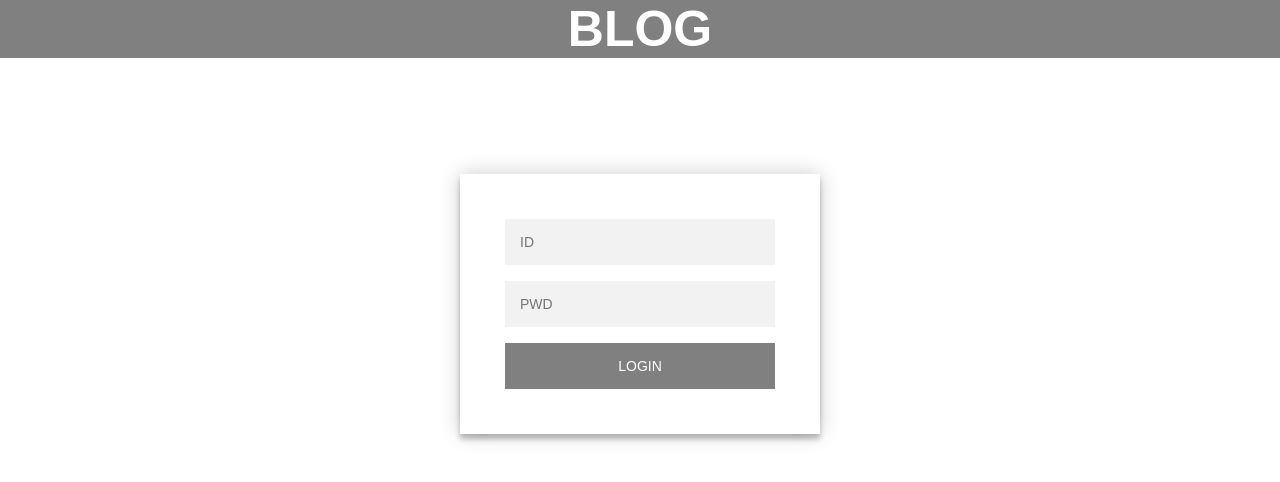
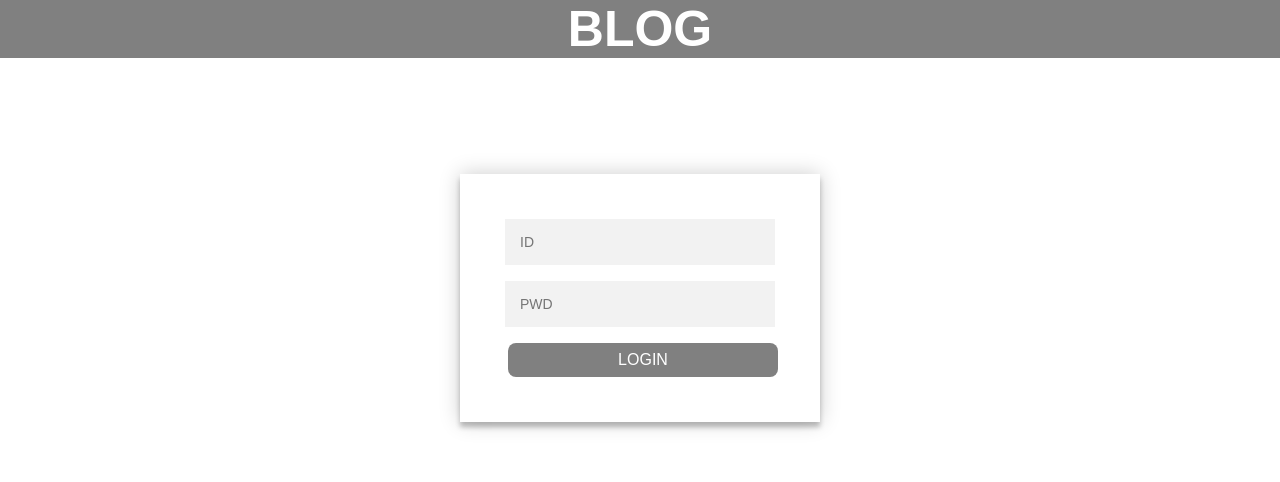
Before and after one commit to handje/MyBoard, a React (Create React App) app: page /post-write in a window 1280 px wide. Shown: the top 482 px of the page. Built offline with nearby package versions, Linux system fonts and the light colour scheme.

Commit message:
css&refactoring

```diff
--- a/src/component/page/Layout.jsx
+++ b/src/component/page/Layout.jsx
@@ -4,7 +4,22 @@ import styled from "styled-components";
 
 import LoginPage from "../page/LoginPage";
 
-export const Header = styled.header`
+const Layout = () => {
+  const navigate = useNavigate();
+  const user = localStorage.getItem("loginUser");
+  return (
+    <>
+      <Header onClick={() => navigate("/")}>BLOG</Header>
+      <Wrapper className="wrapper">
+        <Container className="container">
+          {user ? <Outlet /> : <LoginPage />}
+        </Container>
+      </Wrapper>
+    </>
+  );
+};
+
+const Header = styled.header`
   position: sticky;
   top: 0;
   color: #ffffff;
@@ -15,17 +30,18 @@ export const Header = styled.header`
   background-color: grey;
 `;
 
-export const Wrapper = styled.div`
+const Wrapper = styled.div`
   width: calc(100%-32px);
   padding: 16px;
   display: flex;
   flex-direction: column;
   align-items: center;
   justify-content: center;
-  }
+  };
+
 `;
 
-export const Container = styled.div`
+const Container = styled.div`
   width: 100%;
   max-width: 720px;
   :not(:last-child) {
@@ -33,17 +49,4 @@ export const Container = styled.div`
   }
 `;
 
-const Layout = () => {
-  const navigate = useNavigate();
-  const user = localStorage.getItem("loginUser");
-  return (
-    <>
-      <Header onClick={() => navigate("/")}>BLOG</Header>
-      <Wrapper>
-        <Container>{user ? <Outlet /> : <LoginPage />}</Container>
-      </Wrapper>
-    </>
-  );
-};
-
 export default Layout;
--- a/src/component/page/LoginPage.jsx
+++ b/src/component/page/LoginPage.jsx
@@ -2,35 +2,8 @@ import React, { useState } from "react";
 import { useNavigate } from "react-router-dom";
 import styled from "styled-components";
 
-//relative: 자기 자신을 기준으로,
-const LoginForm = styled.form`
-  position: relative;
-  z-index: 1;
-  max-width: 360px;
-  margin: 100px auto;
-  padding: 45px;
-  text-align: center;
-  box-shadow: 0 0 20px 0 rgba(0, 0, 0, 0.2), 0 5px 5px 0 rgba(0, 0, 0, 0.24);
-`;
-
-const StyledInput = styled.input`
-  outline: 0;
-  background: #f2f2f2;
-  width: 100%;
-  padding: 15px;
-  font-size: 14px;
-`;
-const StyledButton = styled.button`
-  text-transform: uppercase;
-  background: grey;
-  width: 100%;
-  padding: 15px;
-  color: #FFFFFF;
-  font-size: 14px;
-
-  &:hover {
-    background: dimgray;
-`;
+import Input from "../ui/Input";
+import Button from "../ui/Button";
 
 const LoginPage = () => {
   const navigate = useNavigate();
@@ -56,7 +29,7 @@ const LoginPage = () => {
 
   return (
     <LoginForm onSubmit={onSubmit}>
-      <StyledInput
+      <Input
         type="text"
         placeholder="ID"
         value={id}
@@ -64,7 +37,7 @@ const LoginPage = () => {
           setId(e.target.value);
         }}
       />
-      <StyledInput
+      <Input
         type="password"
         placeholder="PWD"
         value={pwd}
@@ -72,9 +45,20 @@ const LoginPage = () => {
           setPwd(e.target.value);
         }}
       />
-      <StyledButton>login</StyledButton>
+      <Button title="login" width={100} />
     </LoginForm>
   );
 };
 
+//relative: 자기 자신을 기준으로,
+const LoginForm = styled.form`
+  position: relative;
+  z-index: 1;
+  max-width: 360px;
+  margin: 100px auto;
+  padding: 45px;
+  text-align: center;
+  box-shadow: 0 0 20px 0 rgba(0, 0, 0, 0.2), 0 5px 5px 0 rgba(0, 0, 0, 0.24);
+`;
+
 export default LoginPage;
--- a/src/component/page/PostUpdatePage.jsx
+++ b/src/component/page/PostUpdatePage.jsx
@@ -1,7 +1,10 @@
 import React, { useState } from "react";
 import { useNavigate, useParams } from "react-router-dom";
+import styled from "styled-components";
 
-import TextInput from "../ui/TextInput";
+import Form from "../ui/Form";
+import Input from "../ui/Input";
+import MutiLineInput from "../ui/MutiLineInput";
 import Button from "../ui/Button";
 
 const PostUpdatePage = () => {
@@ -29,21 +32,21 @@ const PostUpdatePage = () => {
   };
 
   return (
-    <form onSubmit={onSubmit}>
-      <TextInput
-        height={20}
+    <Form onSubmit={onSubmit}>
+      <Input
         value={title}
         onChange={(e) => {
           setTitle(e.target.value);
         }}
       />
-      <TextInput
+      <MutiLineInput
         height={480}
         value={content}
         onChange={(e) => {
           setContent(e.target.value);
         }}
       />
+      <ButtonContainer>
         <Button
           title="뒤로 가기"
           onClick={() => {
@@ -51,7 +54,15 @@ const PostUpdatePage = () => {
           }}
         />
         <Button title="글 수정하기" />
-    </form>
+      </ButtonContainer>
+    </Form>
   );
 };
+
+const ButtonContainer = styled.div`
+  display: flex;
+  align-items: center;
+  justify-content: end;
+`;
+
 export default PostUpdatePage;
--- a/src/component/page/PostViewPage.jsx
+++ b/src/component/page/PostViewPage.jsx
@@ -3,30 +3,8 @@ import { useNavigate, useParams } from "react-router-dom";
 import styled from "styled-components";
 
 import Button from "../ui/Button";
-import TextInput from "../ui/TextInput";
+import Input from "../ui/Input";
 import CommentList from "../list/CommentList";
-
-const PostContainer = styled.div`
-  padding: 8px 16x;
-  border: 1px solid grey;
-  border-radius: 8px;
-`;
-
-const TitleText = styled.p`
-  font-size: 28px;
-  font-weight: 500;
-`;
-
-const ContentText = styled.p`
-  font-size: 20px;
-  line-height: 32px;
-  white-space: pre-wrap;
-`;
-
-const CommentLabel = styled.p`
-  font-size: 16px;
-  font-weight: 500;
-`;
 
 const PostViewPage = () => {
   const navigate = useNavigate();
@@ -72,20 +50,47 @@ const PostViewPage = () => {
         <TitleText>{post?.title}</TitleText>
         <ContentText>{post?.content}</ContentText>
       </PostContainer>
-      <form onSubmit={createComment}>
-        <CommentLabel>댓글</CommentLabel>
-        <CommentList comments={post?.comments} />
-        <TextInput
-          height={40}
+      <CommentLabel>댓글</CommentLabel>
+      <CommentList comments={post?.comments} />
+      <StyledForm onSubmit={createComment}>
+        <Input
+          type="text"
           value={newComment}
           onChange={(event) => {
             setNewComment(event.target.value);
           }}
         />
         <Button title="댓글 작성하기" />
-      </form>
+      </StyledForm>
     </>
   );
 };
 
+const PostContainer = styled.div`
+  padding: 8px 16x;
+  border: 1px solid grey;
+  border-radius: 8px;
+`;
+
+const TitleText = styled.p`
+  font-size: 28px;
+  font-weight: 500;
+`;
+
+const ContentText = styled.p`
+  font-size: 20px;
+  line-height: 32px;
+  white-space: pre-wrap;
+`;
+
+const CommentLabel = styled.p`
+  font-size: 16px;
+  font-weight: 500;
+`;
+
+const StyledForm = styled.form`
+  display: flex;
+  align-items: center;
+`;
+
 export default PostViewPage;
--- a/src/component/page/PostWritePage.jsx
+++ b/src/component/page/PostWritePage.jsx
@@ -1,7 +1,10 @@
 import React, { useState } from "react";
 import { useNavigate } from "react-router-dom";
+import styled from "styled-components";
 
-import TextInput from "../ui/TextInput";
+import Form from "../ui/Form";
+import Input from "../ui/Input";
+import MutiLineInput from "../ui/MutiLineInput";
 import Button from "../ui/Button";
 
 const PostWritePage = () => {
@@ -24,21 +27,21 @@ const PostWritePage = () => {
   };
 
   return (
-    <form onSubmit={onSubmit}>
-      <TextInput
-        height={20}
+    <Form onSubmit={onSubmit}>
+      <Input
         value={title}
         onChange={(event) => {
           setTitle(event.target.value);
         }}
       />
-      <TextInput
+      <MutiLineInput
         height={480}
         value={content}
         onChange={(event) => {
           setContent(event.target.value);
         }}
       />
+      <ButtonContainer>
         <Button
           title="뒤로 가기"
           onClick={() => {
@@ -46,7 +49,16 @@ const PostWritePage = () => {
           }}
         />
         <Button title="글 작성하기" />
-    </form>
+      </ButtonContainer>
+    </Form>
   );
 };
+
+const ButtonContainer = styled.div`
+  display: flex;
+  align-items: center;
+  justify-content: end;
+  margin: 0;
+`;
+
 export default PostWritePage;
--- a/src/component/ui/Button.jsx
+++ b/src/component/ui/Button.jsx
@@ -1,29 +1,29 @@
 import React from "react";
 import styled from "styled-components";
 
+const Button = (props) => {
+  const { title, onClick, width } = props;
+  return (
+    <StyledButton className="button" onClick={onClick} width={width}>
+      {title || "button"}
+    </StyledButton>
+  );
+};
+
 const StyledButton = styled.button`
+  ${(props) => props.width && `width:${props.width}%;`}
   background: grey;
   padding: 8px 16px;
   margin: 0 3px;
   border-radius: 8px;
-
   text-transform: uppercase;
   font-size: 16px;
   color: #ffffff;
+  cursor: pointer;
 
-  cursor: pointer;
   &:hover {
     background: dimgray;
   }
 `;
 
-const Button = (props) => {
-  const { title, onClick } = props;
-  return (
-    <StyledButton className="button" onClick={onClick}>
-      {title || "button"}
-    </StyledButton>
-  );
-};
-
 export default Button;
--- /dev/null
+++ b/src/component/ui/Form.jsx
@@ -0,0 +1,13 @@
+import styled from "styled-components";
+
+const Form = (props) => {
+  return <StyledForm onSubmit={props.onSubmit}>{props.children}</StyledForm>;
+};
+
+const StyledForm = styled.form`
+  display: flex;
+  flex-direction: column;
+  justify-content: center;
+`;
+
+export default Form;
--- /dev/null
+++ b/src/component/ui/Input.jsx
@@ -0,0 +1,24 @@
+import React from "react";
+import styled from "styled-components";
+
+const Input = (props) => {
+  const { type, placeholder, value, onChange } = props;
+  return (
+    <StyledInput
+      type={type}
+      placeholder={placeholder}
+      onChange={onChange}
+      value={value}
+    />
+  );
+};
+
+const StyledInput = styled.input`
+  outline: 0;
+  background: #f2f2f2;
+  width: 100%;
+  padding: 15px;
+  font-size: 14px;
+`;
+
+export default Input;
--- a/src/component/ui/TextInput.jsx
+++ b/src/component/ui/MutiLineInput.jsx
@@ -1,5 +1,10 @@
 import React from "react";
 import styled from "styled-components";
+
+const MutiLineInput = (props) => {
+  const { height, value, onChange } = props;
+  return <StyledTextarea height={height} onChange={onChange} value={value} />;
+};
 
 const StyledTextarea = styled.textarea`
   width: calc(100%-32px);
@@ -11,8 +16,4 @@ const StyledTextarea = styled.textarea`
   outline: 0;
 `;
 
-const TextInput = (props) => {
-  const { height, value, onChange } = props;
-  return <StyledTextarea height={height} onChange={onChange} value={value} />;
-};
-export default TextInput;
+export default MutiLineInput;
```
Also changed, not shown: src/component/ui/styles.jsx (+0 -28 lines). Lines whose indentation alone changed are shown as unchanged.
